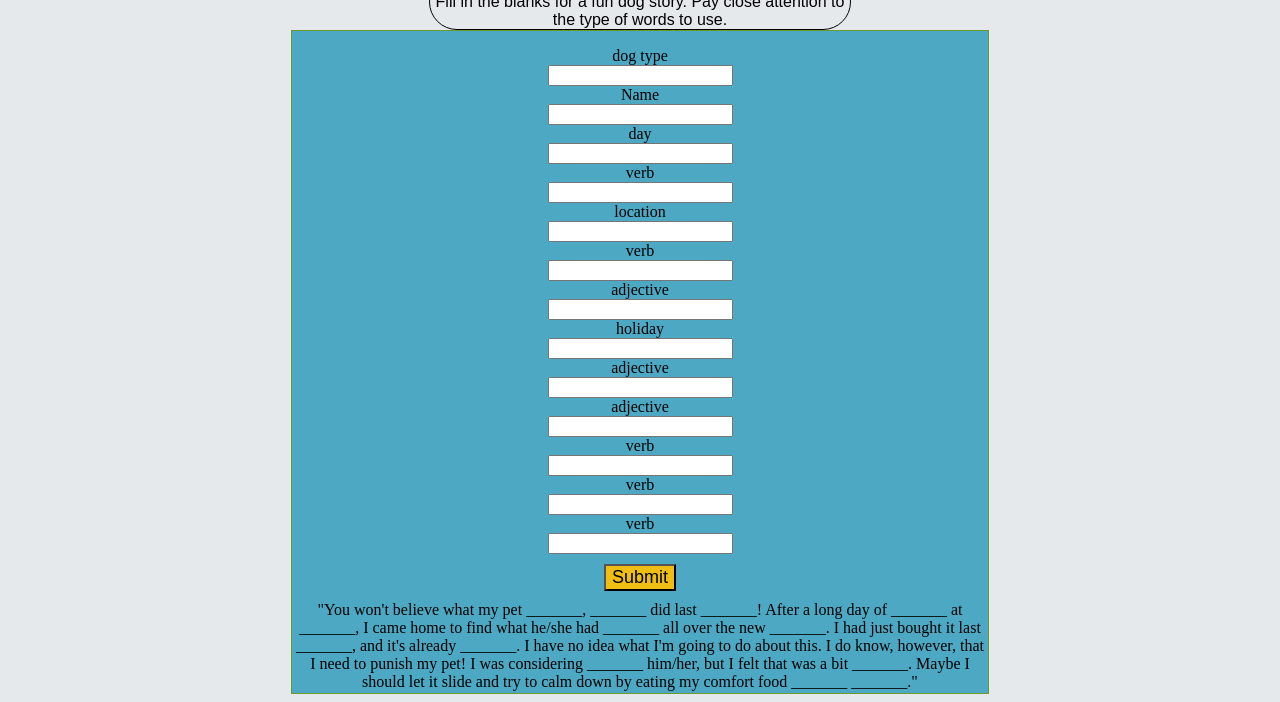
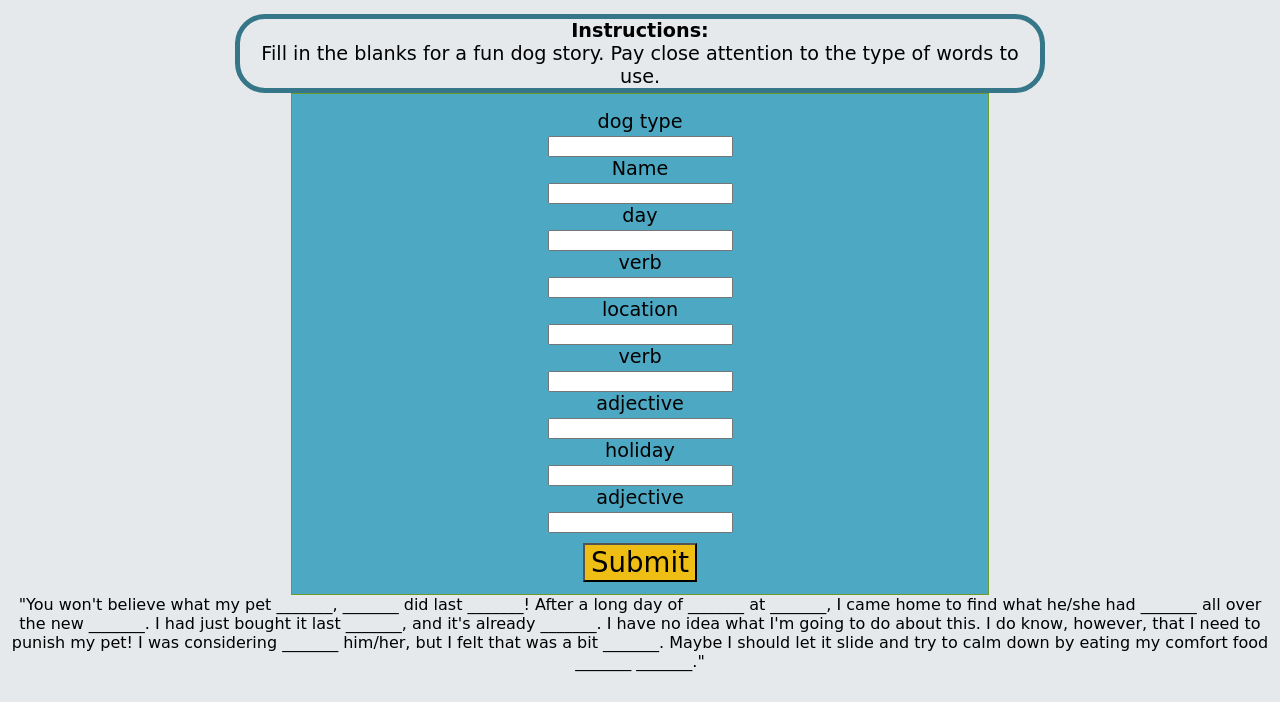
Before and after one commit to nawktopus/Mad-libs, a plain HTML site: page dog.html in a window 1280 px wide. Shown: the part 213-915 px from the top of the page. After the commit the page ends 892 px from the top, so only its background shows below. Drawn offline with Linux system fonts and the light colour scheme.

Commit message:
CSS styling changes

```diff
--- a/JavaScript/editor.js
+++ b/JavaScript/editor.js
@@ -68,9 +68,3 @@ sub.addEventListener('click', function(){
         window.location.href = 'editor-results.html';
     }
 })
-
-
-make-story.addEventListener('click', function() {
-    JSON.parse(window.localStorage.getItem(choice));
-    window.location.href = 'results2.html';
-})
--- a/dog.html
+++ b/dog.html
@@ -24,85 +24,61 @@
         <h1>The Story About a Dog</h1>
         <p class="instructions"><strong>Instructions:</strong> Fill in the blanks for a fun dog story. Pay close attention to the type of words to use.</p>
         <form action="" onsubmit="submitInputs();return false">
-            <div class="form-group row">
+            <div class="form-group-row">
                 <label class="Halloween" for="dog type">dog type</label>
                 <div class="col-sm-7">
                     <input class="form-control" id="input1" required="" type="text">
                 </div>
             </div>
-            <div class="form-group row">
+            <div class="form-group-row">
                 <label class="Halloween" for="Name">Name</label>
                 <div class="col-sm-7">
                     <input class="form-control" id="input2" required="" type="text">
                 </div>
             </div>
-            <div class="form-group row">
+            <div class="form-group-row">
                 <label class="Halloween" for="day">day</label>
                 <div class="col-sm-7">
                     <input class="form-control" id="input3" required="" type="text">
                 </div>
             </div>
-            <div class="form-group row">
+            <div class="form-group-row">
                 <label class="Halloween" for="verb">verb</label>
                 <div class="col-sm-7">
                     <input class="form-control" id="input4" required="" type="text">
                 </div>
             </div>
-            <div class="form-group row">
+            <div class="form-group-row">
                 <label class="Halloween" for="location">location</label>
                 <div class="col-sm-7">
                     <input class="form-control" id="input5" required="" type="text">
                 </div>
             </div>
-            <div class="form-group row">
+            <div class="form-group-row">
                 <label class="Halloween" for="verb">verb</label>
                 <div class="col-sm-7">
                     <input class="form-control" id="input6" required="" type="text">
                 </div>
             </div>
-            <div class="form-group row">
+            <div class="form-group-row">
                 <label class="Halloween" for="adjective">adjective</label>
                 <div class="col-sm-7">
                     <input class="form-control" id="input7" required="" type="text">
                 </div>
             </div>
-            <div class="form-group row">
+            <div class="form-group-row">
                 <label class="Halloween" for="holiday">holiday</label>
                 <div class="col-sm-7">
                     <input class="form-control" id="input8" required="" type="text">
                 </div>
             </div>
 
-            <div class="form-group row">
+            <div class="form-group-row">
                 <label class="Halloween" for="adjective">adjective</label>
                 <div class="col-sm-7">
                     <input class="form-control" id="input9" required="" type="text">
                 </div>
-                <div class="form-group row">
-                    <label class="Halloween" for="adjective">adjective</label>
-                    <div class="col-sm-7">
-                        <input class="form-control" id="input9" required="" type="text">
-                    </div>
-                    <div class="form-group row">
-                        <label class="Halloween" for="verb">verb</label>
-                        <div class="col-sm-7">
-                            <input class="form-control" id="input9" required="" type="text">
-                        </div>
-                        <div class="form-group row">
-                            <label class="Halloween" for="verb">verb</label>
-                            <div class="col-sm-7">
-                                <input class="form-control" id="input9" required="" type="text">
-                            </div>
-                            <div class="form-group row">
-                                <label class="Halloween" for="verb">verb</label>
-                                <div class="col-sm-7">
-                                    <input class="form-control" id="input9" required="" type="text">
-                                </div>
-                            </div>
-
-
-                        </div>
-                        <div class="form-group row">
+                        <div class="form-group-row">
                             <button class="btn-primary" type="submit">Submit</button>
                         </div>
         </form>
--- a/styles.css
+++ b/styles.css
@@ -1,6 +1,14 @@
 nav {
     display: flex;
     justify-content: space-evenly;
+}
+
+p {
+    font-family: "Comic Sans", cursive;
+}
+
+nav:hover {
+    color:blue;
 }
 
 .usr-input {
@@ -50,7 +58,7 @@ form {
 }
 .button {
     display: block;
-    width: 115px;
+    width: 150px;
     height: 25px;
     background: #4E9CAF;
     padding: 10px;
@@ -59,6 +67,7 @@ form {
     color: white;
     font-weight: bold;
     line-height: 25px;
+    font-family: "Comic Sans", cursive;
 }
 h1 {
     /* border: thin solid black; */
@@ -68,10 +77,12 @@ h1 {
     padding-bottom: 10px;
     justify-content: center;
     display: flex;
+    font-family: "Comic Sans", cursive;
 }
 h2 {
     display: flex;
     justify-content: center;
+    font-family: "Comic Sans", cursive;
 }
 img {
     display:relative;
@@ -122,11 +133,13 @@ fieldset {
     justify-items: center;
     object-fit: center;
     object-position: 100% 10%;
+    font-size: larger;
+    font-family: "Comic Sans", cursive;
 
 }
 
 /* Sage's styles for editor.html */
-@import url('https://fonts.googleapis.com/css2?family=Rubik&display=swap');
+@import url('https://fonts.googleapis.com/css2?family=Rubikreu&display=swap');
 
 body{
     background-color:  #e5e9ec;
@@ -241,35 +254,54 @@ body{
     margin-bottom: 10px;
     justify-content: center;
     font-size: large;
-    background-color: #EEBE14;
+    background-color: #EEBE14; font-size: larger;
+    font-family: "Comic Sans", cursive;
 }
 .btn-primary {
     margin-top: 10px;
     margin-bottom: 10px;
     justify-content: center;
-    font-size: large;
+    font-size: larger;
     background-color: #EEBE14;
+    font-family: "Comic Sans", cursive;
 }
 
 #button1 {
     background-color: #EEBE14;
+    font-family: "Comic Sans", cursive;
 }
 
 #button2 {
     background-color: #EEBE14;
+    font-size: larger;
+    font-family: "Comic Sans", cursive;
 }
 
 #button3 {
     background-color: #EEBE14;
+    font-size: larger;
+    font-family: "Comic Sans", cursive;
 }
 
 #button4 {
     background-color: #EEBE14;
+    font-size: larger;
+    font-family: "Comic Sans", cursive;
+}
+
+/* .instructions {
+    border: thin solid black;
+    width: 420px;
+    margin-bottom: 10px;
+} */
+
+
+.form-group-row {
+    font-size: larger;
+    font-family: "Comic Sans", cursive;
 }
 
 .instructions {
-    border: thin solid black;
-    width: 420px;
-
-    margin-bottom: 10px;
+    font-size: larger;
+    font-family: "Comic Sans", cursive;
 }
```
Also changed, not shown: Halloween.html (+10 -10 lines), cat.html (+11 -11 lines), editor.html (+0 -1 lines).
